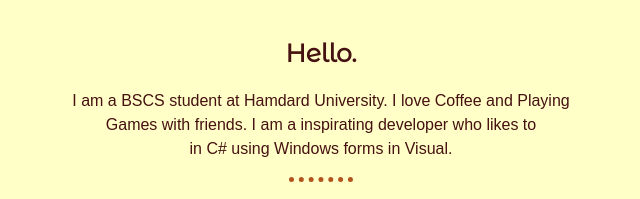
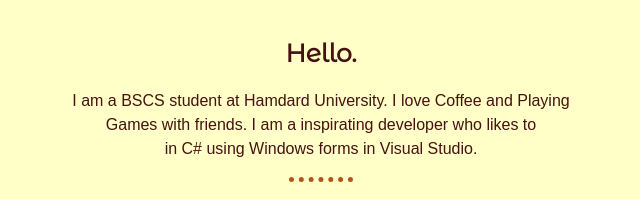
Before and after one commit to ayanahmed138/CVV, a plain HTML site: page index.html in a window 1280 px wide. Shown: the part 964-1163 px from the top of the page, 319-959 px from the left. Drawn offline with Linux system fonts and the light colour scheme; a web font is replaced by a local one.

Commit message:
Update index.html

```diff
--- a/index.html
+++ b/index.html
@@ -25,7 +25,7 @@
       <div class="profile">
         <img class="Ayan-blue" src="images/Ayan-blue.png" width="150px" height="150px" alt="Ayan-blue-photo">
         <h2>Hello.</h2>
-        <p class="intro">I am a BSCS student at Hamdard University. I love Coffee and Playing  <br> Games with friends. I am a inspirating developer who likes to  <br>  in C# using Windows forms in Visual.</p>
+        <p class="intro">I am a BSCS student at Hamdard University. I love Coffee and Playing  <br> Games with friends. I am a inspirating developer who likes to  <br>  in C# using Windows forms in Visual Studio.</p>
       </div>
       <hr>
       <div class="skills">
```
